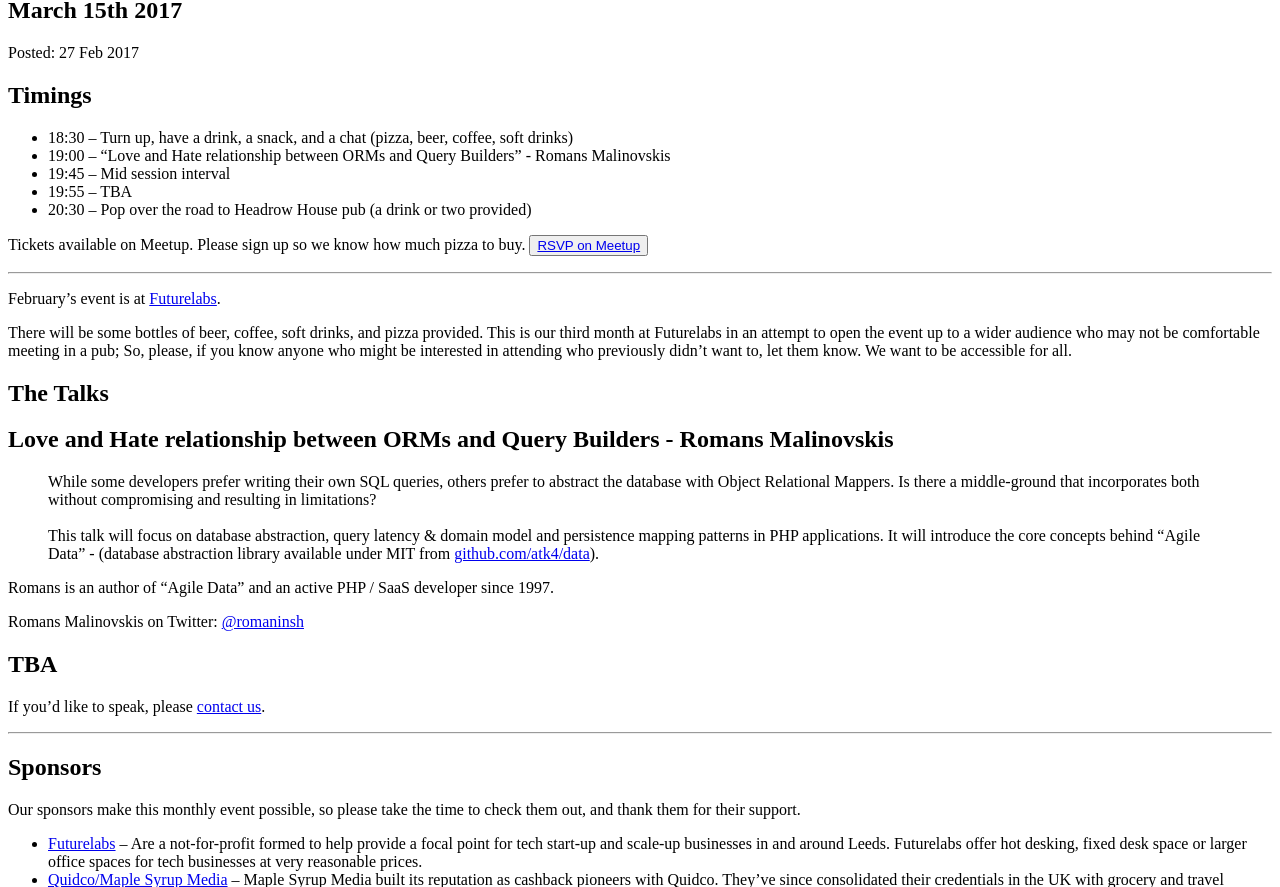
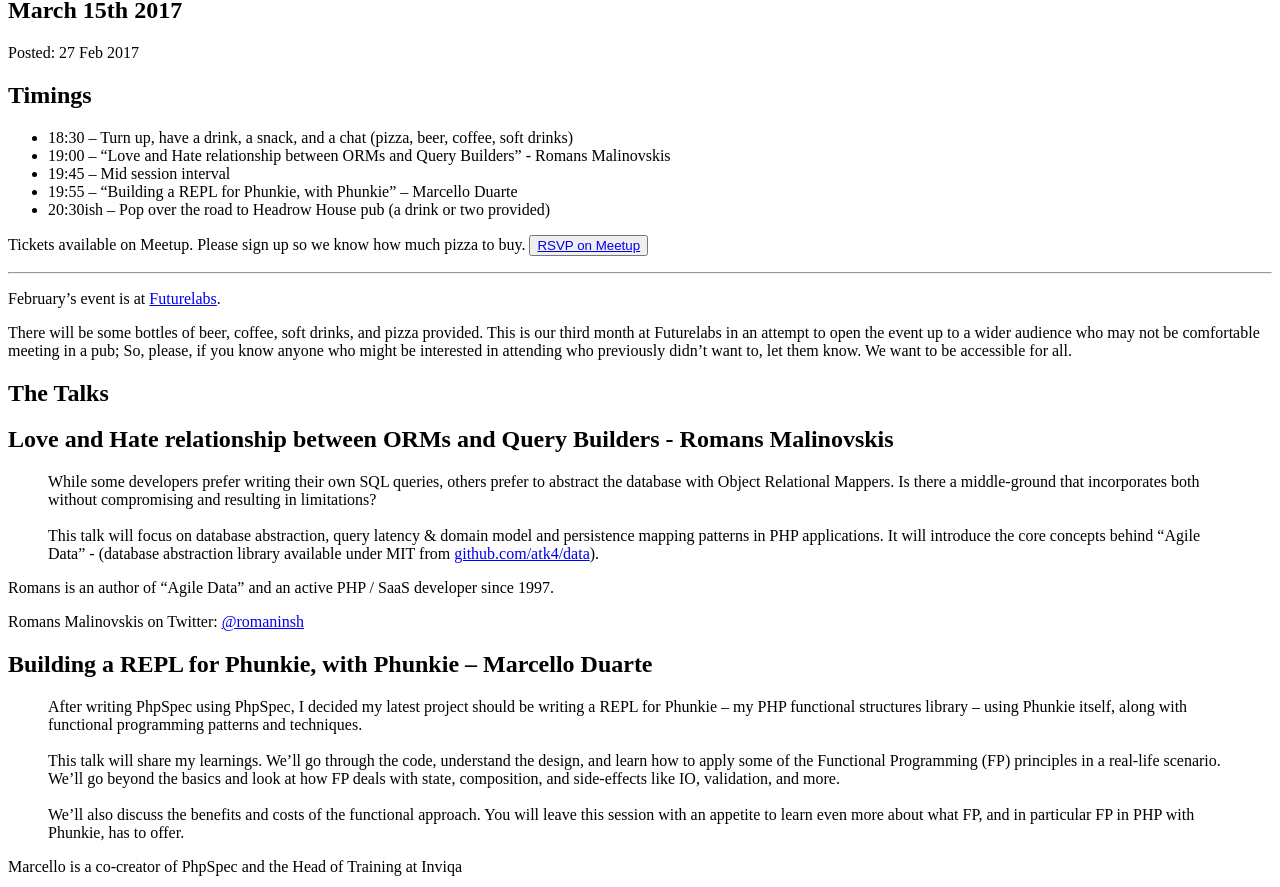
Before and after one commit to Ireaurora/LeedsPHP, a Jekyll site: the page built from _posts/2017-02-27-march-2017.md, in a window 1280 px wide and 1400 px high, cut to the strip 371-1258 px from the top of the window. Built offline with Jekyll 4.4.1, drawn with Linux system fonts in a browser that asks for light colours; some of the changed text lies outside the part shown.

Commit message:
Add @_md to the schedule

```diff
--- a/_posts/2017-02-27-march-2017.md
+++ b/_posts/2017-02-27-march-2017.md
@@ -10,8 +10,8 @@
 * 18:30 – Turn up, have a drink, a snack, and a chat (pizza, beer, coffee, soft drinks)
 * 19:00 – "Love and Hate relationship between ORMs and Query Builders" - Romans Malinovskis
 * 19:45 – Mid session interval
-* 19:55 – TBA
-* 20:30 – Pop over the road to Headrow House pub (a drink or two provided)
+* 19:55 – "Building a REPL for Phunkie, with Phunkie" – Marcello Duarte
+* 20:30ish – Pop over the road to Headrow House pub (a drink or two provided)
 
 Tickets available on Meetup. Please sign up so we know how much pizza to buy. <button>[RSVP on Meetup](https://www.meetup.com/leedsphp/events/238081826/)</button>
 
@@ -31,9 +31,13 @@
 
 Romans Malinovskis on Twitter: [@romaninsh](https://twitter.com/romaninsh)
 
-## TBA
+## Building a REPL for Phunkie, with Phunkie – Marcello Duarte
 
-If you’d like to speak, please [contact us](/about/#getting-involved).
+> After writing PhpSpec using PhpSpec, I decided my latest project should be writing a REPL for Phunkie – my PHP functional structures library – using Phunkie itself, along with functional programming patterns and techniques.<br/><br/>This talk will share my learnings. We’ll go through the code, understand the design, and learn how to apply some of the Functional Programming (FP) principles in a real-life scenario. We’ll go beyond the basics and look at how FP deals with state, composition, and side-effects like IO, validation, and more.<br/><br/>We’ll also discuss the benefits and costs of the functional approach. You will leave this session with an appetite to learn even more about what FP, and in particular FP in PHP with Phunkie, has to offer.
+
+Marcello is a co-creator of PhpSpec and the Head of Training at Inviqa
+
+Marcello Duarte on Twitter: [@_md](https://twitter.com/_md)
 
 <hr/>
 
```
